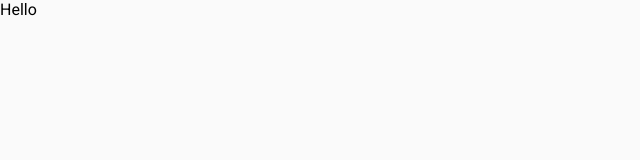
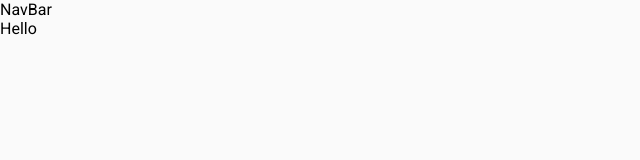
Before and after one commit to NagarajVelusamy/ekart-next, a Next.js app: page / in a window 1280 px wide. Shown: the top 160 px of the page, without its empty margins (0-640 px from the left). Built offline with nearby package versions, Linux system fonts and the light colour scheme.

Commit message:
absolute imports configuration added

```diff
--- /dev/null
+++ b/components/common/Layout/Layout.jsx
@@ -0,0 +1,12 @@
+import NavBar from "components/common/NavBar/NavBar";
+
+const Layout = ({children}) => {
+  return (
+    <>
+      <NavBar/>
+      {children}
+    </>
+  );
+};
+
+export default Layout;
--- /dev/null
+++ b/components/common/NavBar/NavBar.jsx
@@ -0,0 +1,7 @@
+const NavBar = () => {
+  return (
+    <div>NavBar</div>
+  );
+};
+
+export default NavBar;
--- /dev/null
+++ b/jsconfig.json
@@ -0,0 +1,5 @@
+{
+    "compilerOptions": {
+        "baseUrl": "."
+    }
+}
--- a/pages/_app.js
+++ b/pages/_app.js
@@ -1,5 +1,6 @@
 import Head from "next/head";
-import "../styles/index.scss";
+import Layout from "components/common/Layout/Layout";
+import "styles/index.scss";
 
 export default function App({ Component, pageProps }) {
   return (
@@ -15,8 +16,9 @@
           href="/favicon.ico"
         />
       </Head>
-      <Component {...pageProps} />
+      <Layout>
+        <Component {...pageProps} />
+      </Layout>
     </>
   );
-
 }
```
Also changed, not shown: components/common/NavBar/NavBar.scss (added).
